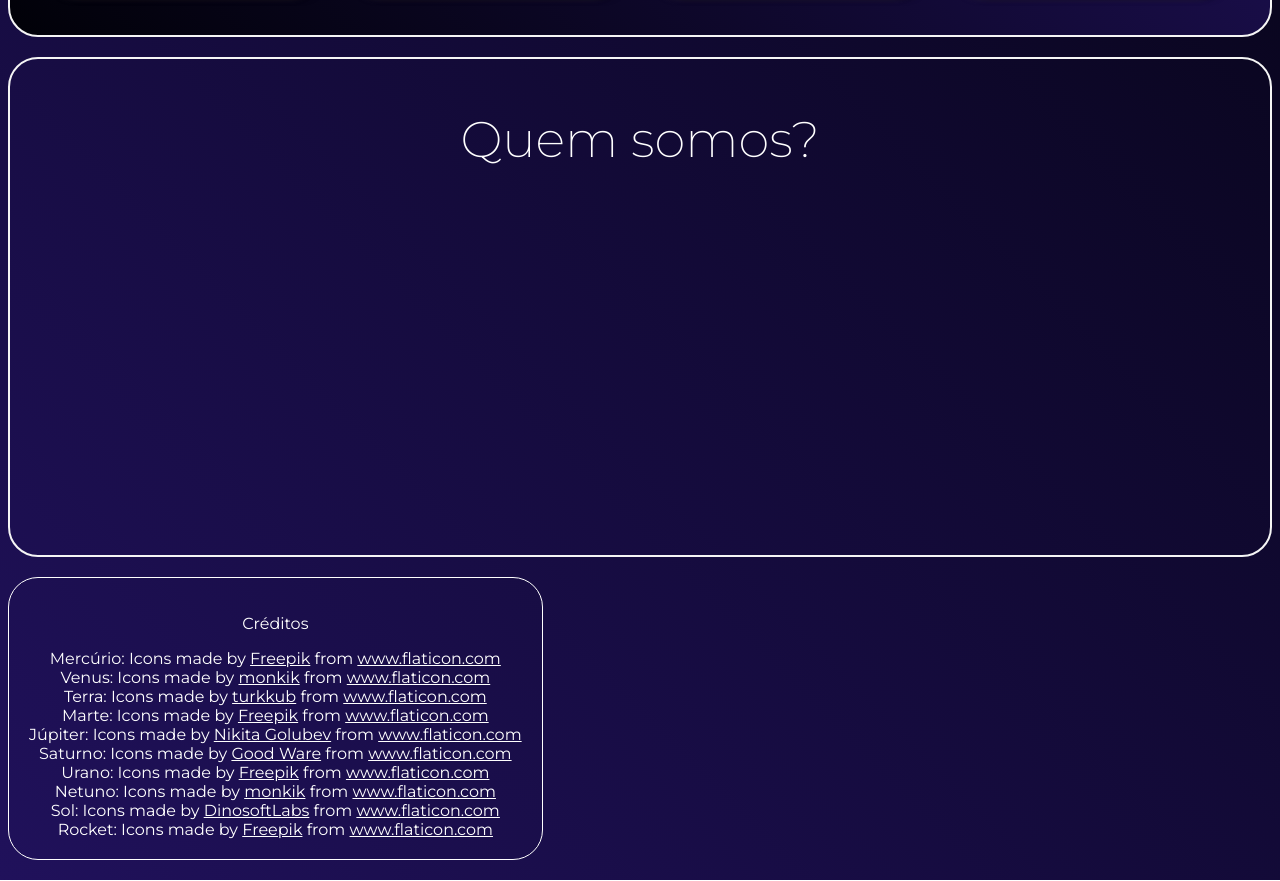
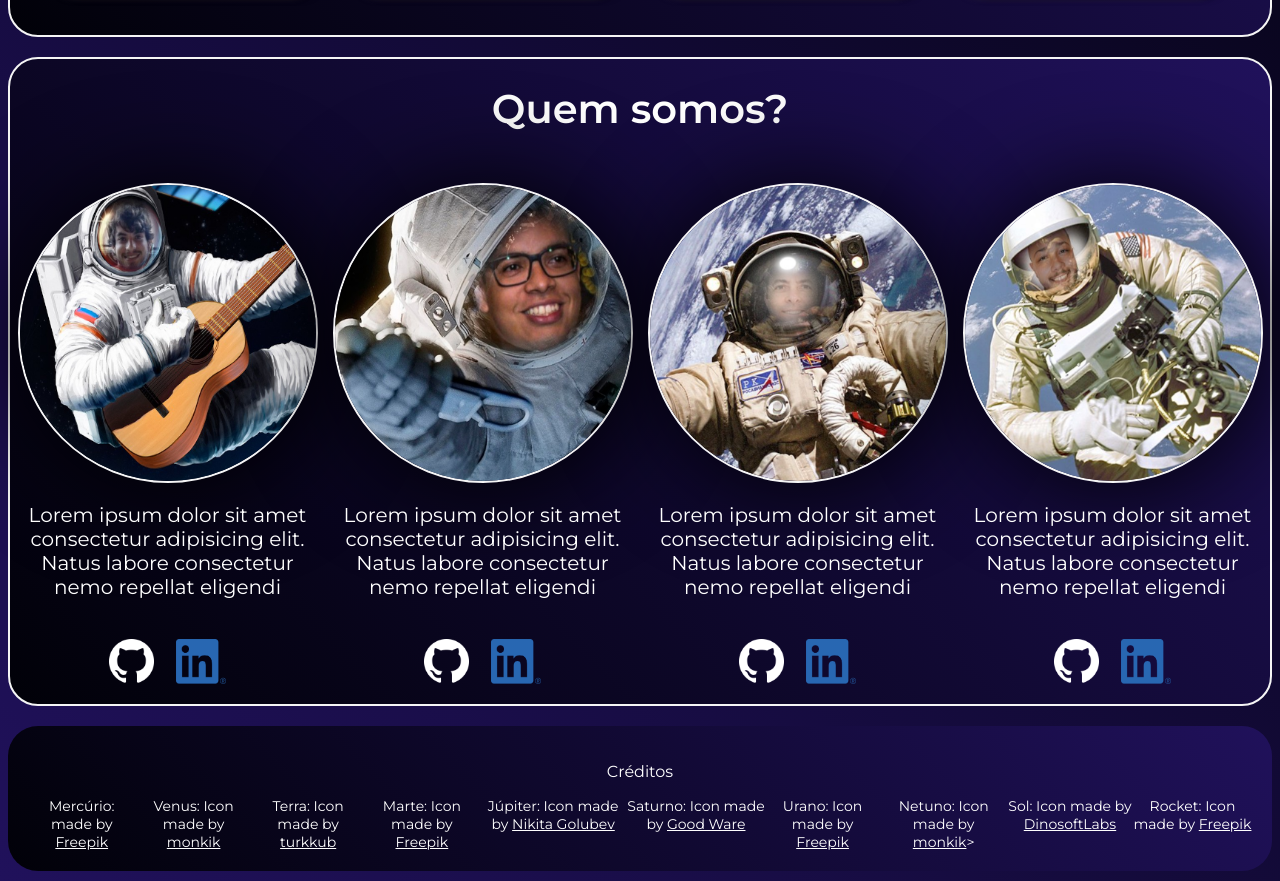
Before and after one commit to flavio-bianchetti/nasa-api-project, a plain HTML site: page index.html in a window 1280 px wide. Shown: the part 865-1746 px from the top of the page. Drawn offline with Linux system fonts and the light colour scheme.

Commit message:
Adiciona as fotos dos integrantes do grupo

```diff
--- a/index.html
+++ b/index.html
@@ -14,10 +14,10 @@
   <header>
     <section class="title-logo">
       <img src="assets/saturn1-inverted.png" width="40px" alt="">
-    <section class="title">PROJETO API NASA</section>
+    <section class="title"><a href="https://api.nasa.gov/" target="_blank">PROJETO API NASA</a></section>
     </section>
     <section class="project-name">ESCOLHA SEU DESTINO</section>
-    <section class="about-us">SOBRE NÓS</section>
+    <section class="about-us" ><a href="#about-us">SOBRE NÓS</a></section>
   </header>
   <main>
     <section class="section-planets">
@@ -69,22 +69,54 @@
       <div class="image4"></div>
     </section>
   </section>
-  <section class="section-about-us">
-    <p>Quem somos?</p>
+  <section class="section-about-us" id="about-us">
+    <p class="title-section">Quem somos?</p>
+    <section class="section-images">
+      <section class="image-about-us">
+        <img id="image-about-us" src="assets/caio.png" alt="">
+        <p class="description-about-us">Lorem ipsum dolor sit amet consectetur adipisicing elit. Natus labore consectetur nemo repellat eligendi</p>
+        <div class="social-links">
+          <img class="github" src="assets/GitHub-Mark-Light-64px.png" alt="">
+          <img class="linkedin" src="assets/LI-In-Bug.png" alt=""></div>
+      </section>
+      <section class="image-about-us">
+        <img id="image-about-us" src="assets/alan.png" alt="">
+        <p class="description-about-us">Lorem ipsum dolor sit amet consectetur adipisicing elit. Natus labore consectetur nemo repellat eligendi</p>
+        <div class="social-links">
+          <img class="github" src="assets/GitHub-Mark-Light-64px.png" alt="">
+          <img class="linkedin" src="assets/LI-In-Bug.png" alt=""></div>
+      </section>
+      <section class="image-about-us">
+        <img id="image-about-us" src="assets/Flavio.png" alt="">
+        <p class="description-about-us">Lorem ipsum dolor sit amet consectetur adipisicing elit. Natus labore consectetur nemo repellat eligendi</p>
+        <div class="social-links">
+          <img class="github" src="assets/GitHub-Mark-Light-64px.png" alt="">
+          <img class="linkedin" src="assets/LI-In-Bug.png" alt=""></div>
+      </section>
+      <section class="image-about-us">
+        <img id="image-about-us" src="assets/Alex.png" alt="">
+        <p class="description-about-us">Lorem ipsum dolor sit amet consectetur adipisicing elit. Natus labore consectetur nemo repellat eligendi</p>
+        <div class="social-links">
+          <img class="github" src="assets/GitHub-Mark-Light-64px.png" alt="">
+          <img class="linkedin" src="assets/LI-In-Bug.png" alt=""></div>
+      </section>
+    </section>
   </section>
-  <section class="credits">
+  <footer class="credits">
     <p>Créditos</p>
-    <div>Mercúrio: Icons made by <a href="https://www.freepik.com" title="Freepik">Freepik</a> from <a href="https://www.flaticon.com/" title="Flaticon">www.flaticon.com</a></div>
-    <div>Venus: Icons made by <a href="https://www.flaticon.com/authors/monkik" title="monkik">monkik</a> from <a href="https://www.flaticon.com/" title="Flaticon">www.flaticon.com</a></div>
-    <div>Terra: Icons made by <a href="https://www.flaticon.com/authors/turkkub" title="turkkub">turkkub</a> from <a href="https://www.flaticon.com/" title="Flaticon">www.flaticon.com</a></div>
-    <div>Marte: Icons made by <a href="https://www.freepik.com" title="Freepik">Freepik</a> from <a href="https://www.flaticon.com/" title="Flaticon">www.flaticon.com</a></div>
-    <div>Júpiter: Icons made by <a href="https://www.flaticon.com/authors/nikita-golubev" title="Nikita Golubev">Nikita Golubev</a> from <a href="https://www.flaticon.com/" title="Flaticon">www.flaticon.com</a></div>
-    <div>Saturno: Icons made by <a href="https://www.flaticon.com/authors/good-ware" title="Good Ware">Good Ware</a> from <a href="https://www.flaticon.com/" title="Flaticon">www.flaticon.com</a></div>
-    <div>Urano: Icons made by <a href="https://www.freepik.com" title="Freepik">Freepik</a> from <a href="https://www.flaticon.com/" title="Flaticon">www.flaticon.com</a></div>
-    <div>Netuno: Icons made by <a href="https://www.flaticon.com/authors/monkik" title="monkik">monkik</a> from <a href="https://www.flaticon.com/" title="Flaticon">www.flaticon.com</a></div>
-    <div>Sol: Icons made by <a href="https://www.flaticon.com/authors/dinosoftlabs" title="DinosoftLabs">DinosoftLabs</a> from <a href="https://www.flaticon.com/" title="Flaticon">www.flaticon.com</a></div>
-    <div>Rocket: Icons made by <a href="https://www.freepik.com" title="Freepik">Freepik</a> from <a href="https://www.flaticon.com/" title="Flaticon">www.flaticon.com</a></div>
-  </section>
+    <section class="credit-items">
+      <div>Mercúrio:  made by <a href="https://www.freepik.com" title="Freepik">Freepik</a></div>
+      <div>Venus: Icon made by <a href="https://www.flaticon.com/authors/monkik" title="monkik">monkik</a></div>
+      <div>Terra: Icon made by <a href="https://www.flaticon.com/authors/turkkub" title="turkkub">turkkub</a></div>
+      <div>Marte: Icon made by <a href="https://www.freepik.com" title="Freepik">Freepik</a></div>
+      <div>Júpiter: Icon made by <a href="https://www.flaticon.com/authors/nikita-golubev" title="Nikita Golubev">Nikita Golubev</a></div>
+      <div>Saturno: Icon made by <a href="https://www.flaticon.com/authors/good-ware" title="Good Ware">Good Ware</a></div>
+      <div>Urano: Icon made by <a href="https://www.freepik.com" title="Freepik">Freepik</a></div>
+      <div>Netuno: Icon made by <a href="https://www.flaticon.com/authors/monkik" title="monkik">monkik</a>></div>
+      <div>Sol: Icon made by <a href="https://www.flaticon.com/authors/dinosoftlabs" title="DinosoftLabs">DinosoftLabs</a></div>
+      <div>Rocket: Icon made by <a href="https://www.freepik.com" title="Freepik">Freepik</a></div>
+    </section>
+  </footer>
   <script src="script.js"></script>
 </body>
 </html>
--- a/style.css
+++ b/style.css
@@ -35,10 +35,18 @@ header .title-logo .title {
   font-weight: 600;
 }
 
+.title a {
+  text-decoration: none;
+}
+
 header .about-us {
   padding: 0px 40px;
   font-weight: 600;
   transition: 0.2s;
+}
+
+header .about-us a {
+  text-decoration: none;
 }
 
 header .about-us:hover {
@@ -77,6 +85,12 @@ main {
 .div-planet:hover {
   font-size: 100px;
   transition: 0.3s;
+}
+
+.div-planet:active {
+  transition: 0.1s;
+  font-size: 0em;
+  color: gray;
 }
 
 .section-planets .mercury {
@@ -157,37 +171,95 @@ main {
   border-radius: 20px;
   height:100%;
   width:100%;
-  animation: transitionIn 2s;
 }
 
 .section-about-us {
   display: flex;
   justify-content: center;
+  flex-direction: column;
+  align-items: center;
   width: 100%;
-  height: 500px;
+  height: fit-content;
   border: 2px solid whitesmoke;
   margin-top: 20px;
   border-radius: 30px;
+  background-image: linear-gradient(45deg, #010108, #20115b);
   animation: transitionIn 3s;
 }
 
-.section-about-us p {
-  font-size: 50px;
-  font-weight: 200;
+.section-about-us .title-section {
+  margin-top: 25px;
+  margin-bottom: 50px;
+  font-size: 40px;
+  font-weight: 600;
+}
+
+.section-images {
+  display: flex;
+  justify-content: space-around;
+}
+
+.description-about-us {
+  text-align: center;
+  width: fit-content;
+  font-size: 20px;
+  margin-bottom: 40px;
+}
+
+.image-about-us {
+  display: flex;
+  width: 100%;
+  flex-direction: column;
+  align-items: center;
+  justify-content: space-around;
+}
+
+#image-about-us {
+  width: 300px;
+  border-radius:50%;
+  border: 2px solid whitesmoke;
+  box-shadow: 4px 2px 100px black;
+}
+
+.social-links {
+  width: 140px;
+  display: flex;
+  justify-content: space-around;
+  margin-bottom: 20px;
+}
+
+.linkedin {
+  width: 50px;
+}
+
+.github {
+  width: 45px;
 }
 
 .credits {
   display: flex;
   flex-direction: column;
   align-items: center;
-  width: fit-content;
+  width: 100%;
   height: fit-content;
-  border: 1px solid white;
   border-radius: 30px;
   margin-top: 20px;
-  margin-bottom: 20px;
+  margin-bottom: 10px;
   padding: 20px;
   animation: transitionIn 4s;
+  background-image: linear-gradient(45deg, #010108, #20115b);
+}
+
+.credit-items {
+  display: flex;
+  justify-content: space-between;
+}
+
+.credit-items div {
+  text-align: center;
+  font-size: 14px;
+  width: fit-content;
+
 }
 
 @keyframes transitionIn {
```
Also changed, not shown: assets/Alex.png (added), assets/Flavio.png (added), assets/GitHub-Mark-Light-64px.png (added), assets/LI-In-Bug.png (added), assets/alan.png (added), assets/caio-astronaut-redim.jpg (added), assets/caio.png (added), assets/jupiter.png (deleted), assets/mars.png (deleted), assets/mercury.png (deleted), assets/neptune.png (deleted), assets/oval.png (deleted), assets/saturn.png (deleted), assets/uranus.png (deleted), 1 more files.
